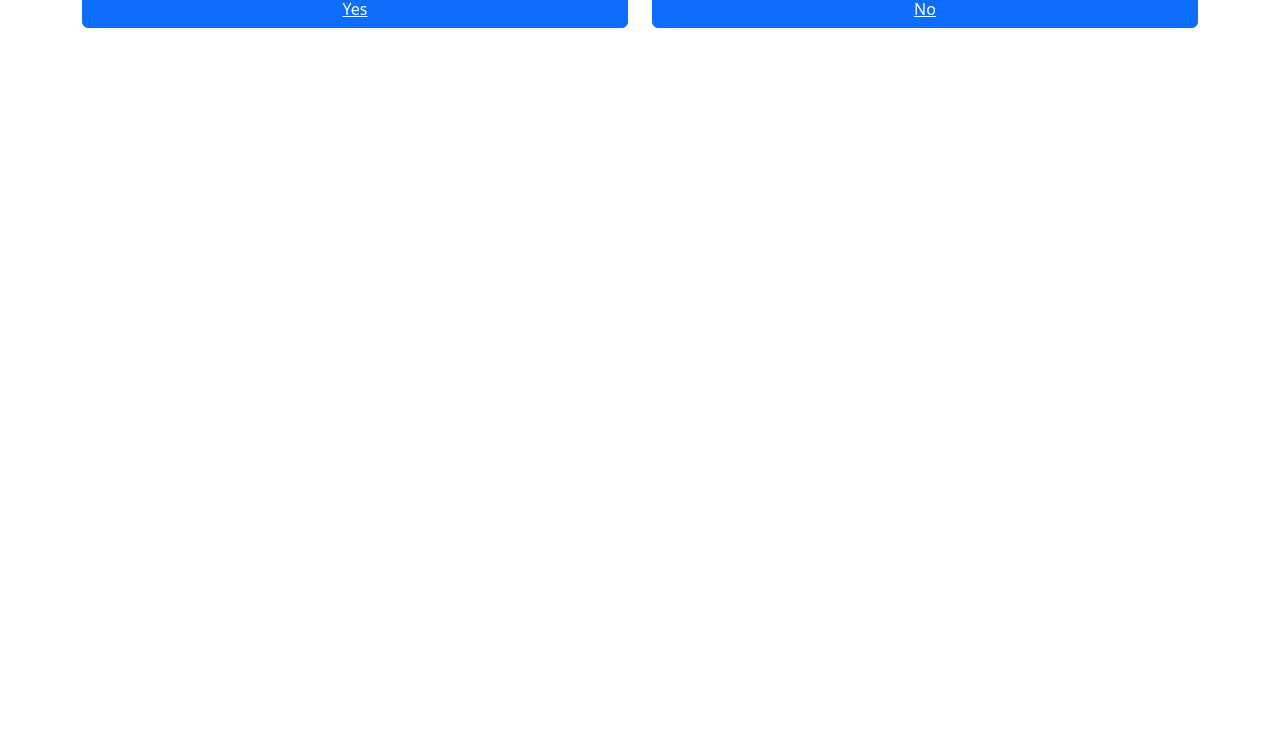
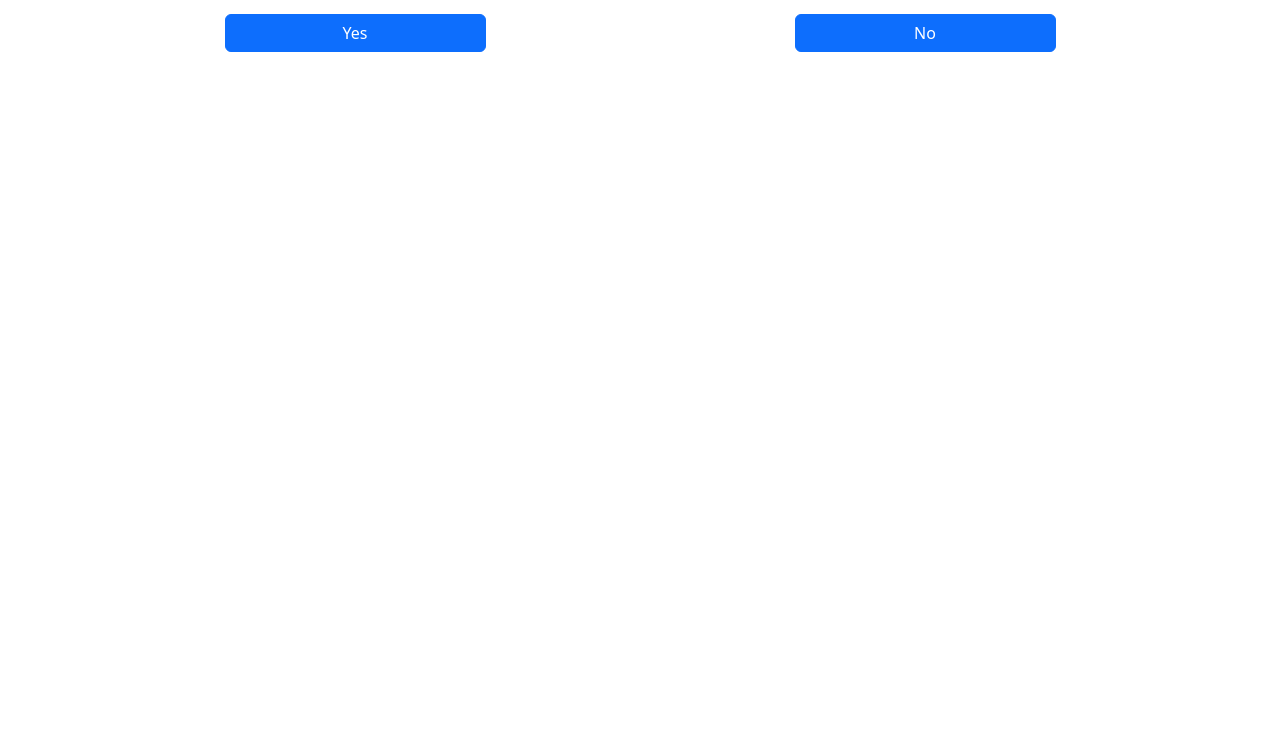
Before and after one commit to SegNova/approval, a website: page index.html in a window 1280 px wide. Shown: the part 56-800 px from the top of the page. Drawn offline with nearby package versions, Linux system fonts and the light colour scheme.

Commit message:
css editing

```diff
--- a/CSS/spreedsheet.css
+++ b/CSS/spreedsheet.css
@@ -1,3 +1,4 @@
+/* Main changes */
 html{
     scroll-behavior: auto;
 }
@@ -11,11 +12,12 @@ body{
     padding: 0px;
     list-style-type: none;
 }
-.xrab{
-    height:10px;
-    background-color: rgba(41,48,55,0.95);
+
+.container a{
+    text-decoration: none;
 }
 
+/*
 .boarderTop{
     width:100%;
 }
@@ -104,41 +106,6 @@ header li {
 }
 
 
-button {
-	box-shadow:inset 0px 0px 0px 0px #ffffff;
-	background:linear-gradient(to bottom, #f9f9f9 5%, #e9e9e9 100%);
-	background-color:#f9f9f9;
-	border-radius:7px;
-	border:1px solid #dcdcdc;
-	display:inline-block;
-	cursor:pointer;
-	color:#666666;
-	font-family:Arial;
-	font-size:19px;
-	font-weight:bold;
-	padding:8px 21px;
-	text-decoration:none;
-}
-button:hover {
-	background:linear-gradient(to bottom, #e9e9e9 5%, #f9f9f9 100%);
-	background-color:#e9e9e9;
-}
-button:active {
-	position:relative;
-	top:1px;
-}
-
-
-button a{
-    padding-top:10px;
-    padding-bottom:10px;
-    padding-left:45px;
-    padding-right:45px;
-    text-decoration: none;
-    color:black;
-
-}
-
 
 .top {
     margin-bottom: 60px;
@@ -167,8 +134,6 @@ button a{
 .Q7,
 .Q8 {
     text-align: center;
-    font-size: 24px;
-    margin-bottom: 815px
 }
 
 .setimage{
@@ -178,37 +143,8 @@ button a{
 
 .setimage img{
     height:16em;
-}
+} */
 
-
-.button-set button {
-    font-size: 24px;
-    margin-left: 49px;
-    margin-right: 84px;
-    padding-left: 0px;
-    width: 200px;
-}
-
-.chooseset {
-    display: block;
-}
-
-.chooseset button {
-    font-size: 24px;
-    margin-left: 49px;
-    margin-right: 84px;
-    padding-left: 17px;
-    width: 200px;
-}
-.chooseset button a{
-    padding-top:10px;
-    padding-bottom:10px;
-    padding-left:5px;
-    padding-right:5px;
-    text-decoration: none;
-    color:black;
-
-}
 
 .A1,
 .A2,
@@ -219,15 +155,6 @@ button a{
     margin-bottom: 815px
 }
 
-.button-set {
-    margin-top: 0px;
-    margin-bottom: 230px;
-}
-
-button {
-    font-size: 24px;
-}
-
 footer {
     text-align: center;
     padding: 3px;
--- a/index.html
+++ b/index.html
@@ -41,7 +41,7 @@ Questions with class and ID names
 <html lang="en">
 
 <head>
-    <!-- <link rel="stylesheet" href="./CSS/spreedsheet.css"> -->
+    <link rel="stylesheet" href="CSS/spreedsheet.css">
     <!-- CSS only -->
     <link href="https://cdn.jsdelivr.net/npm/bootstrap@5.2.3/dist/css/bootstrap.min.css" rel="stylesheet"
         integrity="sha384-rbsA2VBKQhggwzxH7pPCaAqO46MgnOM80zW1RWuH61DGLwZJEdK2Kadq2F9CUG65" crossorigin="anonymous">
@@ -73,19 +73,19 @@ Questions with class and ID names
     <div class="container text-center">
         <div class="col Q1" id="Q1">
             <h2>Are you working on exterior of the home?</h2>
+            <br>
         </div>
         <div class="row">
-            <div class="d-grid gap-2 col-6 mx-auto button-set">
+            <div class="d-grid gap-2 col-3 mx-auto button-set">
                 <button class="btn btn-primary" dat-bs-toggle="button" id="q1yes">
                     <a class="text-white" href="#A1F">Yes</a>
                 </button>
             </div>
-            <div class="d-grid gap-2 col-6 mx-auto col-6">
+            <div class="d-grid gap-2 col-3 mx-auto">
                 <button class="btn btn-primary" dat-bs-toggle="button" id="q1no">
-                    <a class="text-white" href="#Q2N">No</a>
+                    <a class="text-white" class="al"  href="#Q2N">No</a>
                 </button>
             </div>
-
         </div>
         <!-- <div class="Q2" id="Q2N">
             <h2>Are you working on the interior of the home?</h2>
```
